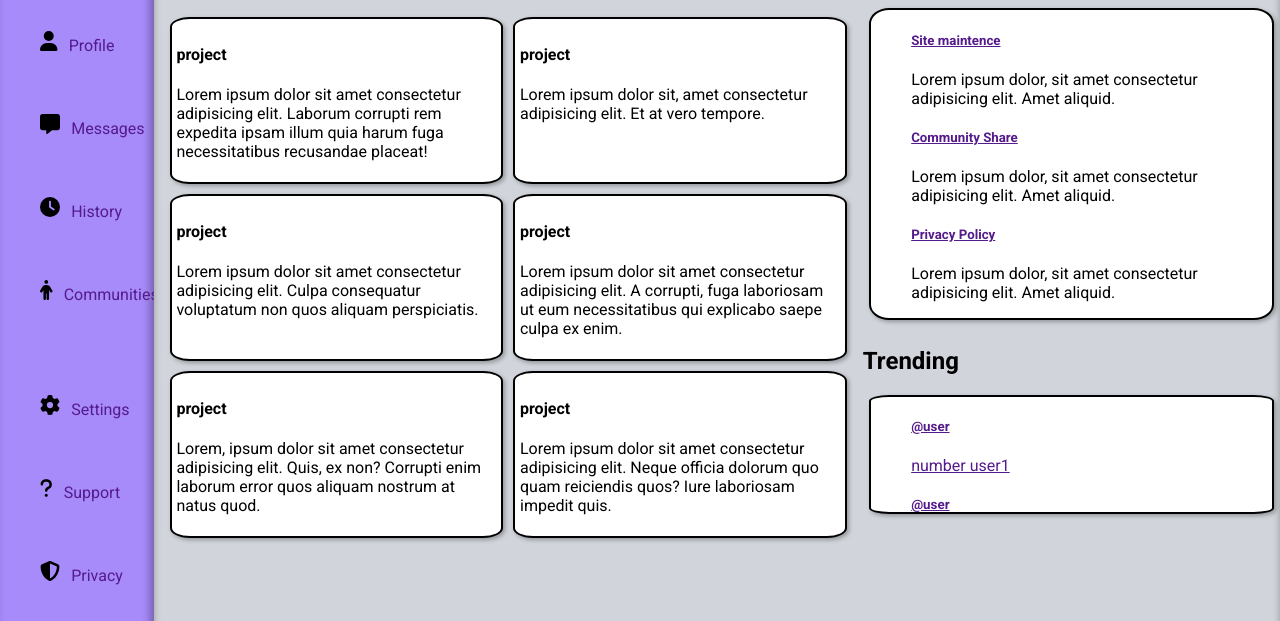
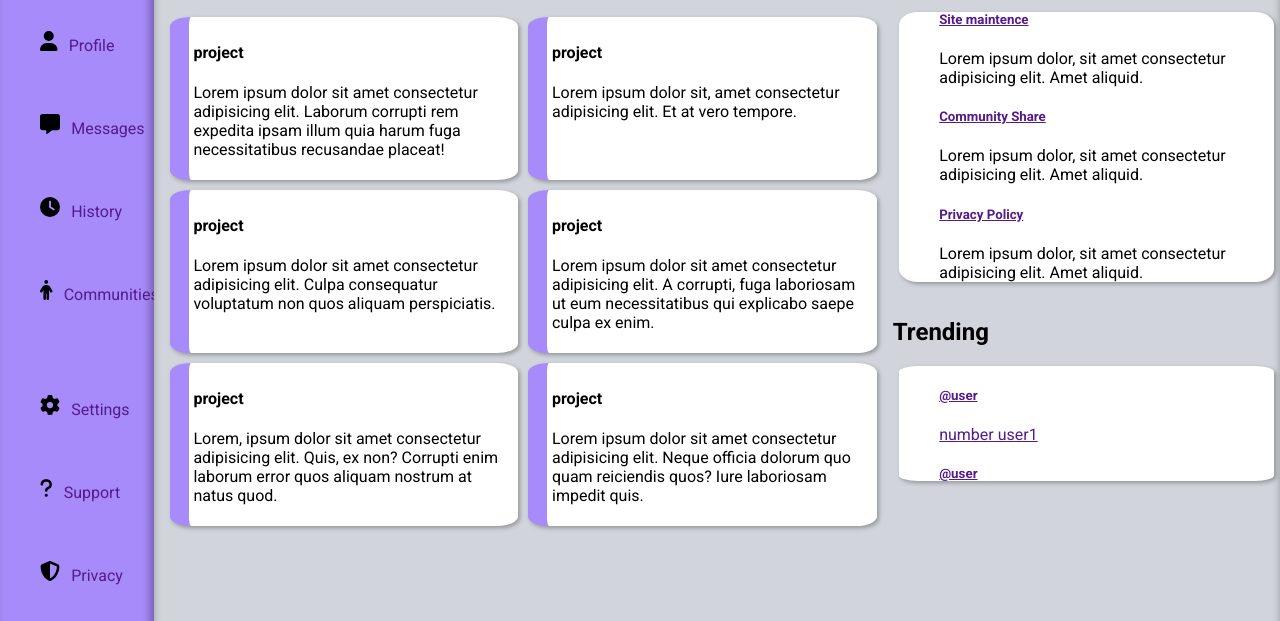
Before and after one commit to EliCodes-UX/admin, a plain HTML site: page index.html in a window 1280 px wide. Shown: the part 179-800 px from the top of the page. Drawn offline with Linux system fonts and the light colour scheme.

Commit message:
added and removed borders for better styling

```diff
--- a/style.css
+++ b/style.css
@@ -20,7 +20,6 @@ body {
     position: fixed;
   }
   .trendingContent {
-    border: 2px solid black;
     margin: 0.4em;
     border-radius: 5%;
     background-color: white;
@@ -39,7 +38,6 @@ body {
     position: fixed;
   }
   .trendingContent {
-    border: 2px solid black;
     margin: 0.4em;
     border-radius: 5%;
     background-color: white;
@@ -173,8 +171,8 @@ svg {
   margin: 1em;
 }
 .project {
-  border: 2px solid black;
   border-radius: 6%;
+  border-left: 1.2em solid #a78bfa;
   padding: 0.3em;
   background-color: white;
   width: 25vw;
@@ -186,7 +184,6 @@ svg {
   width: 100vw;
 }
 .announceContent {
-  border: 2px solid black;
   margin: 0.4em;
   border-radius: 5%;
   background-color: white;
```
